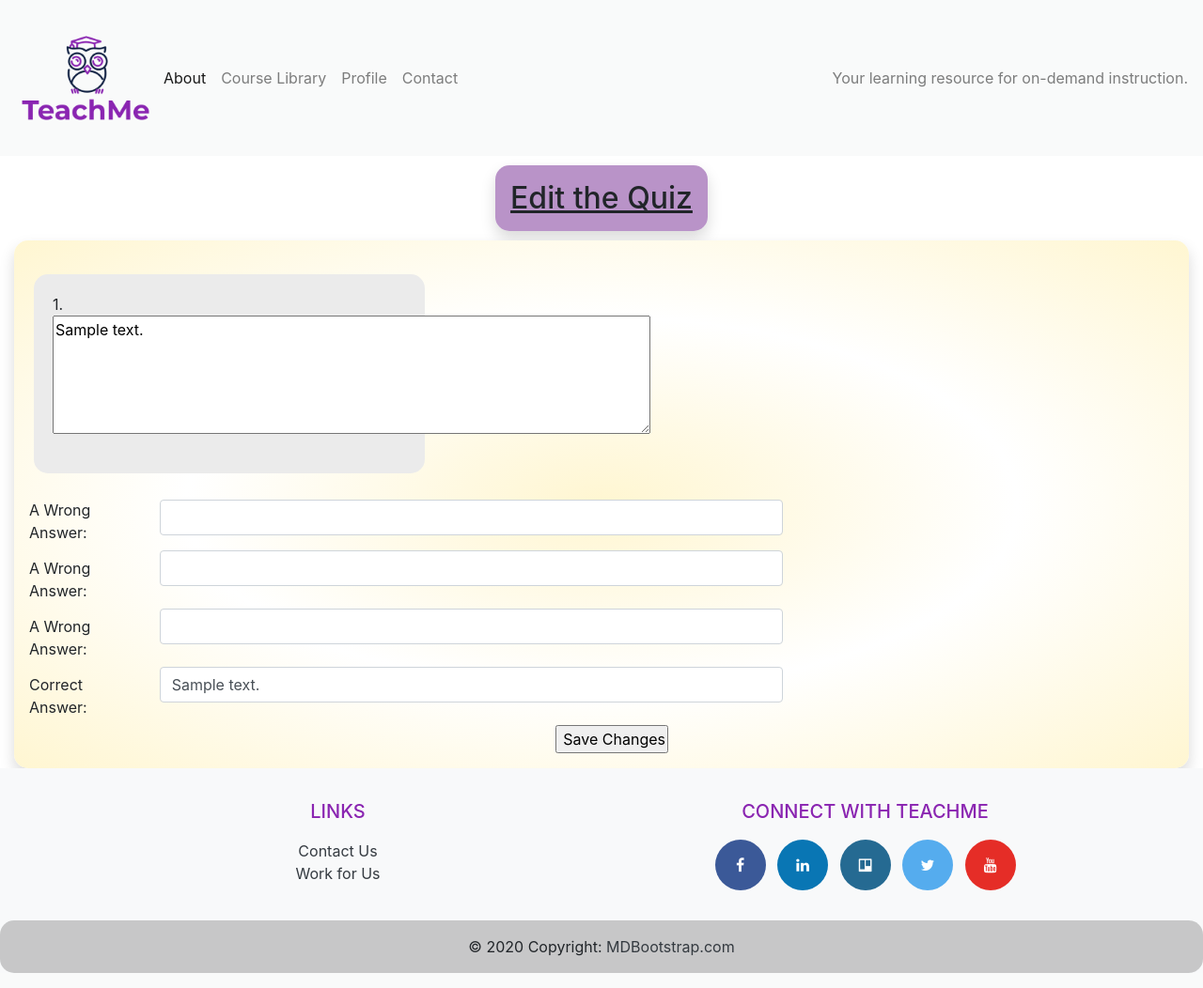
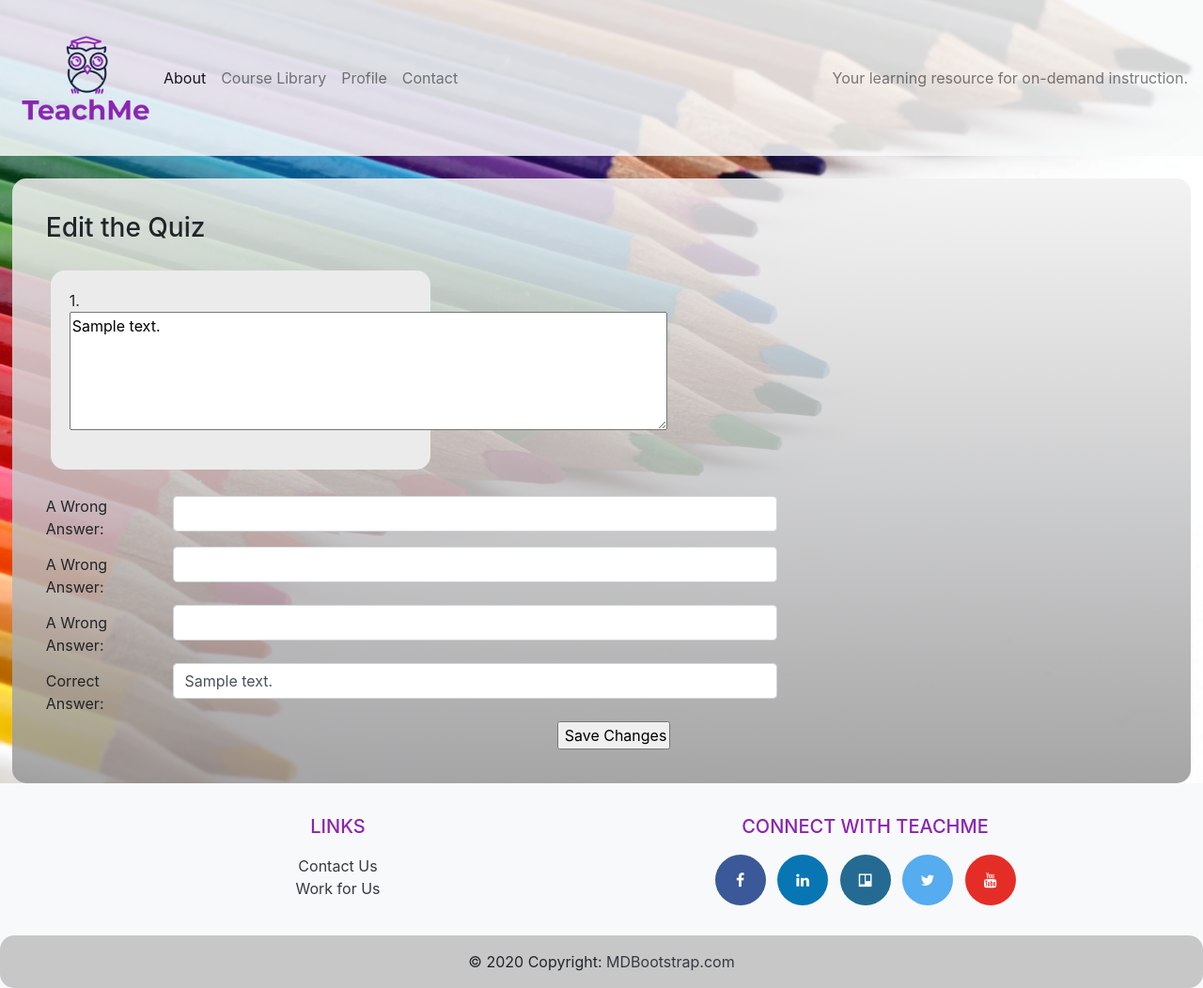
Before and after one commit to Purposefully/TeachMe, a Django app: page /edit_quiz/1 in a window 1280 px wide. Shown: the whole page at 94% size. Run offline with Django 3.2, Linux system fonts and the light colour scheme; tables that the repository leaves empty hold one stand-in row (values such as "Sample post"); some libraries are stand-ins or nearby versions.

Commit message:
add image to edit quiz page

```diff
--- a/lms_app/templates/edit_quiz.html
+++ b/lms_app/templates/edit_quiz.html
@@ -78,7 +78,7 @@
 </head>
 
 <body>
-    <div id="other-wrapper">
+    <div id="profile_wrapper">
         <nav class="navbar navbar-expand-lg navbar-light nav_transparency">
             <a href="/"><img src="{% static 'img/LOGO_TeachMe_Owl.png' %}" alt="TeachMe Logo" class="img-fluid"
                     style="max-width: 150px;"></a>
@@ -120,9 +120,9 @@
             </div>
         </nav>
         <!-- End Nav Bar -->
-        <h2 id="title" class="shadow p-3">Edit the Quiz</h2>
-        <div class="container-fluid">
-            <div id=quiz class="shadow p-3">
+        <div class="content_box mt-4">
+            <div class="p-3">
+                <h3>Edit the Quiz</h3>
                 <form action="/edit_quiz/{{course_id}}" method="POST">
                     {% csrf_token %}
                     {% for item in items %}
```
